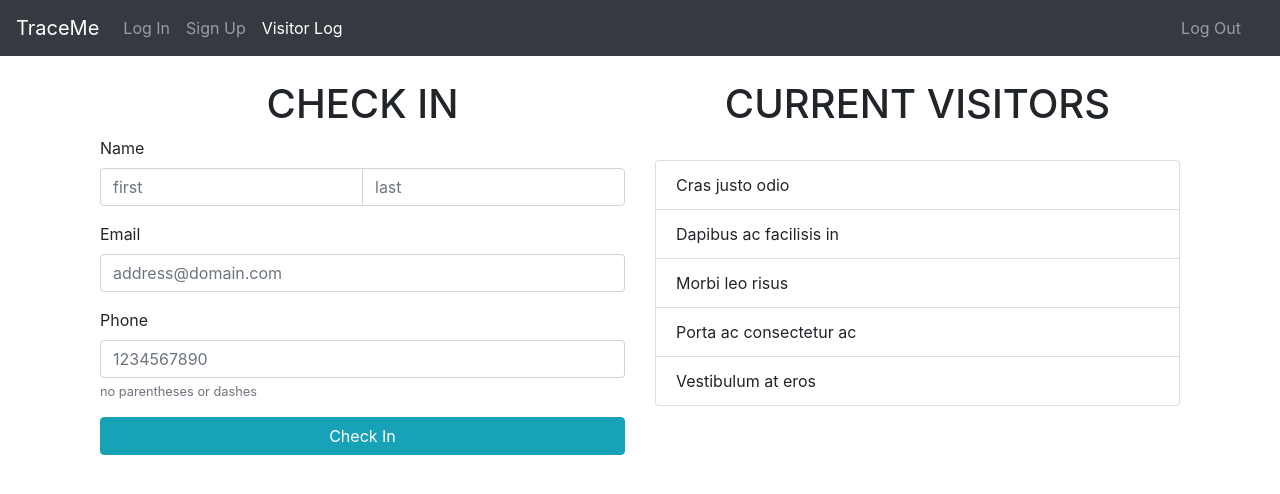
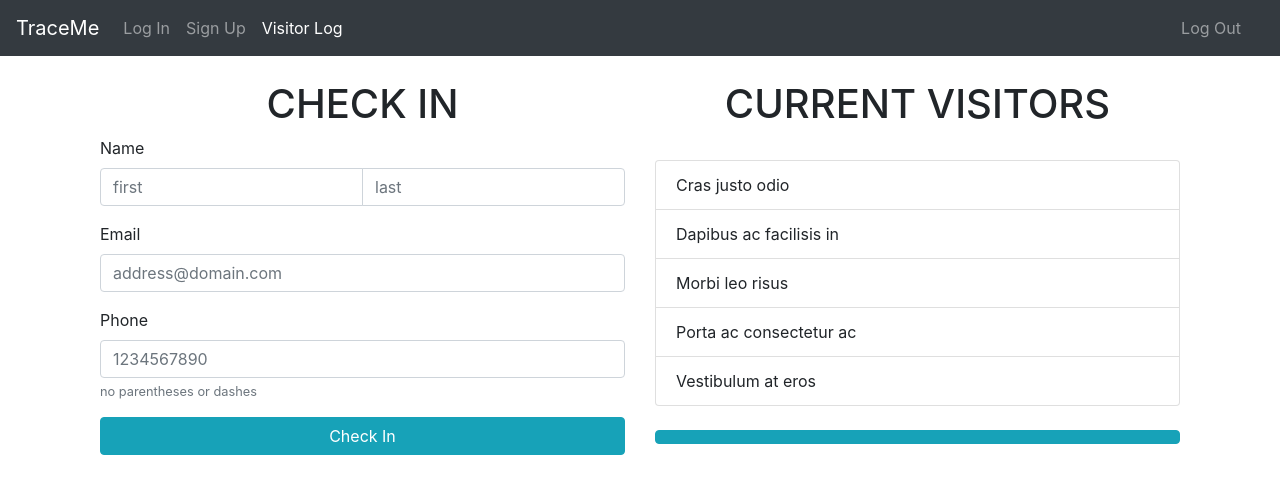
Before and after one commit to wickbushong/trace-me-2, a React (Create React App) app in the folder client/: page /log in a window 1280 px wide. Shown: the top 494 px of the page. Built offline with nearby package versions, Linux system fonts and the light colour scheme.

Commit message:
Attempting to set up check in dispatch.

```diff
--- /dev/null
+++ b/client/src/actions/visits/checkIn.js
@@ -0,0 +1,6 @@
+export const checkIn = (visitor) => {
+    return {
+        type: 'CHECKIN_VISIT',
+        visitor
+    }
+}
--- a/client/src/configureStore.js
+++ b/client/src/configureStore.js
@@ -1,4 +1,4 @@
-import { applyMiddleware, createStore, compose } from 'redux'
+import { applyMiddleware, createStore } from 'redux'
 import thunk from 'redux-thunk';
 import { composeWithDevTools } from 'redux-devtools-extension';
 
@@ -8,6 +8,6 @@ export default function configureStore(){
   const initialState = {
     business: {}
   }
-  const store = createStore(rootReducer, initialState, compose(applyMiddleware(thunk), composeWithDevTools()))
+  const store = createStore(rootReducer, initialState, composeWithDevTools(applyMiddleware(thunk)))
   return store
 }
--- a/client/src/containers/CurrentVisitors.js
+++ b/client/src/containers/CurrentVisitorsList.js
@@ -1,9 +1,12 @@
 import React from 'react'
 import ListGroup from 'react-bootstrap/ListGroup'
+import Button from 'react-bootstrap/Button'
+import { connect } from 'react-redux'
 
-class CurrentVisitors extends React.Component {
+class CurrentVisitorsList extends React.Component {
 
     render() {
+        const business = this.props.business
         return(
             <>
                 <br></br>
@@ -16,9 +19,21 @@ class CurrentVisitors extends React.Component {
                     <ListGroup.Item>Porta ac consectetur ac</ListGroup.Item>
                     <ListGroup.Item>Vestibulum at eros</ListGroup.Item>
                 </ListGroup>
+                <br></br>
+                <Button
+                        type="submit"
+                        variant="info"
+                        block
+                >{}</Button>
             </>
         )
     }
 }
 
-export default CurrentVisitors
+// const mapStateToProps = state => {
+//     return {
+//         business: state.business
+//     }
+// }
+
+export default CurrentVisitorsList
--- a/client/src/containers/visitorsPage.js
+++ b/client/src/containers/visitorsPage.js
@@ -3,20 +3,32 @@ import Container from 'react-bootstrap/Container'
 import Row from 'react-bootstrap/Row'
 import Col from 'react-bootstrap/Col'
 
-import CurrentVisitors from './CurrentVisitors'
+import {connect} from 'react-redux'
+
+import CurrentVisitorsList from './CurrentVisitorsList'
 import CheckInForm from '../components/visits/CheckInForm'
 
+import { checkIn } from '../actions/visits/checkIn'
+
 class VisitorsPage extends React.Component {
+
+    handleCheckIn = visitor => {
+        this.props.checkIn(visitor)
+    }
+
     render() {
+        const {business} = this.props
         return (
             <Container>
                 <Row>
-                    <Col><CheckInForm /></Col>
-                    <Col><CurrentVisitors /></Col>
+                    <Col><CheckInForm business={business} handleCheckIn={this.handleCheckIn}/></Col>
+                    <Col><CurrentVisitorsList business={business}/></Col>
                 </Row>
             </Container>
         )
     }
 }
 
-export default VisitorsPage
+const mapStateToProps = state => ({business: state.business})
+
+export default connect(mapStateToProps, {checkIn})(VisitorsPage)
--- a/client/src/reducers/visitsReducer.js
+++ b/client/src/reducers/visitsReducer.js
@@ -1,4 +1,4 @@
-export const visitsReducer = (state = { visits: [], loading: false }, action) => {
+export const visitsReducer = (state = { visits: [], business: {}, loading: false }, action) => {
     console.log(action)
     switch (action.type) {
         case 'LOADING_VISITS':
@@ -13,6 +13,14 @@ export const visitsReducer = (state = { visits: [], loading: false }, action) =>
                 visits: action.visits,
                 loading: false
             }
+        case 'CHECKIN_VISIT':
+            return {
+                state
+            }
+        case 'CHECKOUT_VISIT':
+            return {
+                state
+            }
         default:
             return state;
     }
```
Also changed, not shown: client/src/components/visits/ActiveVisit.js (added, +15 -0 lines), 1 other file (tests, documents, lock files or other folders).
